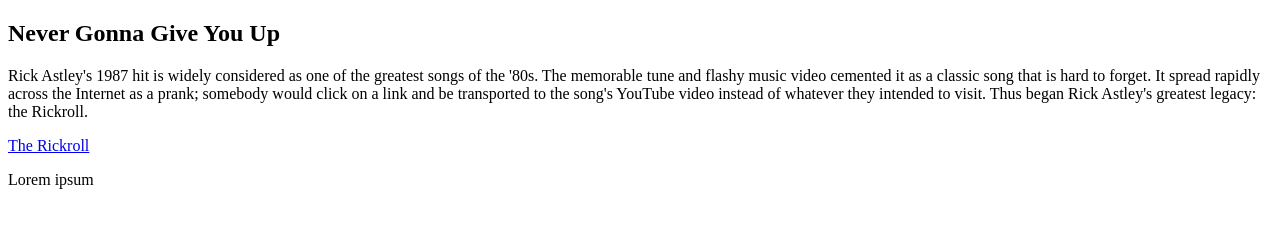
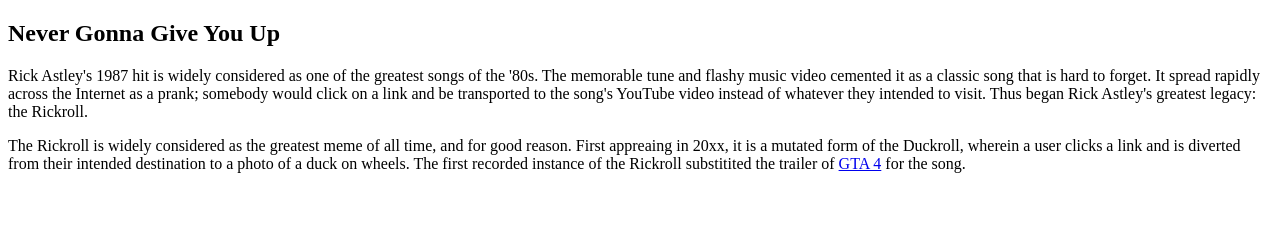
Before and after one commit to b2026mhtBriola/RbBriolaFelarca, a plain HTML site: page subpages/nevergonnagiveyouup.html in a window 1280 px wide. Drawn offline with Linux system fonts and the light colour scheme.

Commit message:
Added more content

```diff
--- a/subpages/nevergonnagiveyouup.html
+++ b/subpages/nevergonnagiveyouup.html
@@ -20,9 +20,7 @@
   song that is hard to forget. It spread rapidly across the Internet as a prank; somebody would click on a link and be transported to the song's YouTube video
   instead of whatever they intended to visit. Thus began Rick Astley's greatest legacy: the Rickroll.</p>
 
-  <a href="https://www.youtube.com/watch?v=dQw4w9WgXcQ">The Rickroll</a>
-
-  <p>Lorem ipsum</p>
+<p>The Rickroll is widely considered as the greatest meme of all time, and for good reason. First appreaing in 20xx, it is a mutated form of the Duckroll, wherein a user clicks a link and is diverted from their intended destination to a photo of a duck on wheels. The first recorded instance of the Rickroll substitited the trailer of <a href="https://www.youtube.com/watch?v=dQw4w9WgXcQ">GTA 4</a> for the song.</p>
 
 <footer></footer>
 
```
